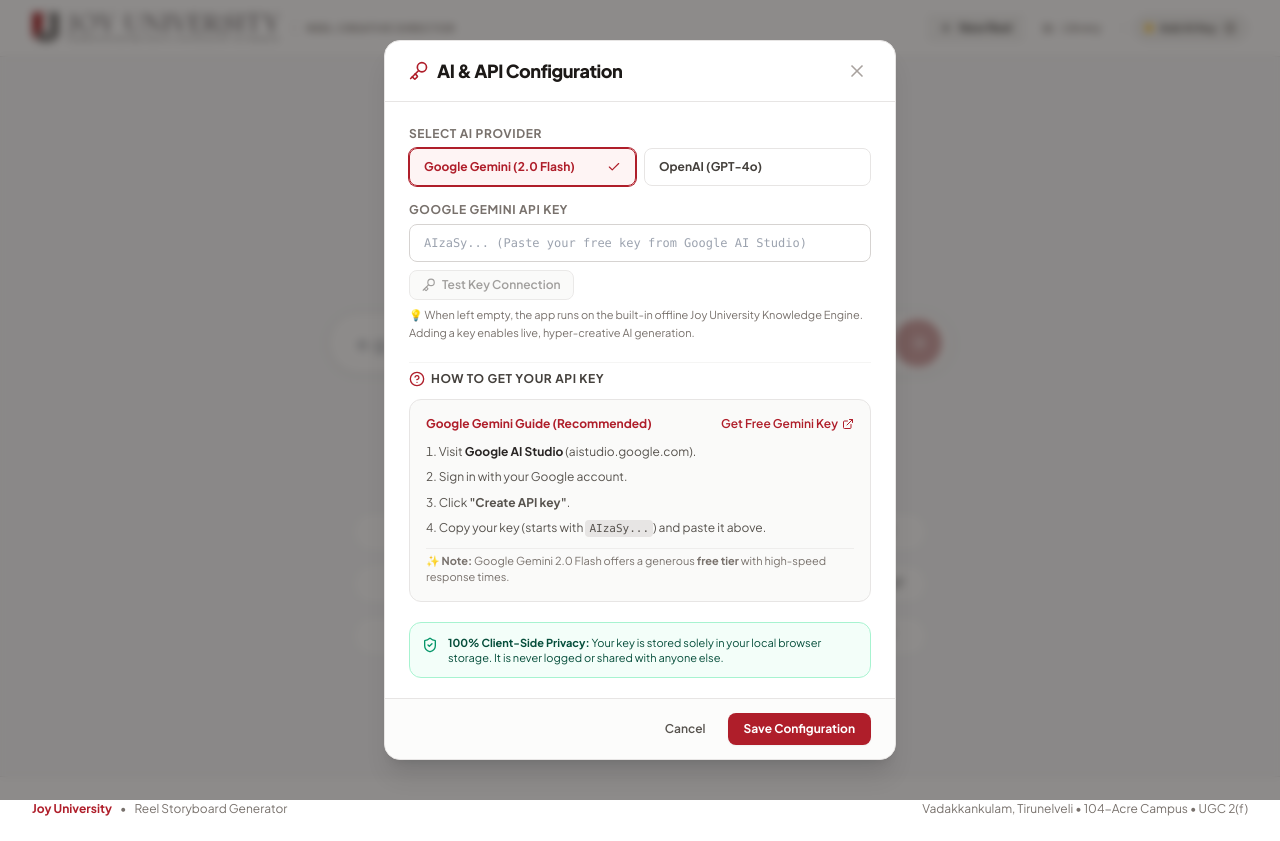
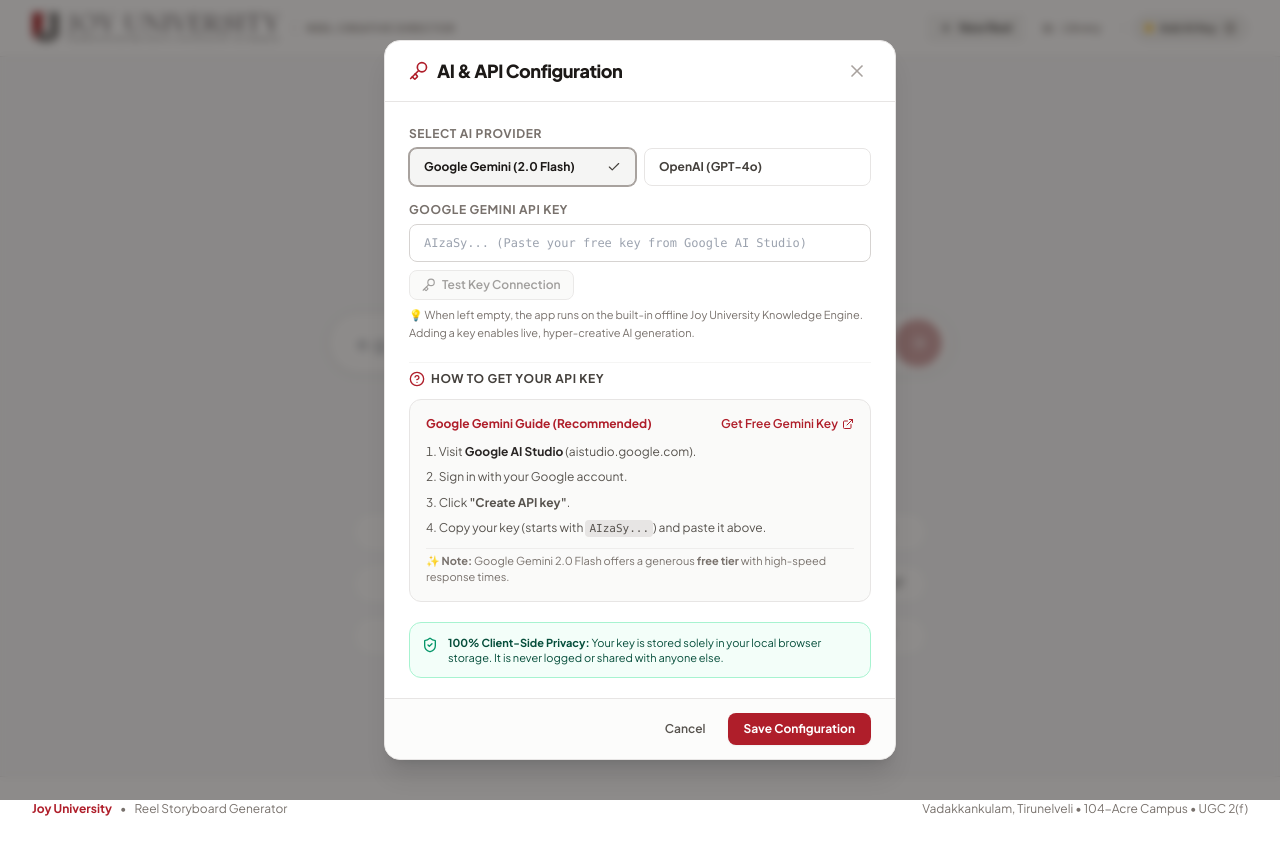
Before and after one commit to Mediadigi-7/ju-reel-creative-director, a React (Vite) app: page / in a window 1280 px wide. Both pictures are taken after a click on the button "Add AI Key". Built offline with nearby package versions, Linux system fonts and the light colour scheme.

Commit message:
Update active provider and input strokes to emerald green when connected

```diff
--- a/src/components/SettingsModal.tsx
+++ b/src/components/SettingsModal.tsx
@@ -124,12 +124,27 @@
                   }}
                   className={`px-3.5 py-2.5 rounded-lg text-xs font-bold border transition-all text-left flex items-center justify-between ${
                     provider === 'gemini'
-                      ? 'border-[#AF1E2A] bg-red-50/80 text-[#AF1E2A] ring-1 ring-[#AF1E2A]'
+                      ? apiKey.trim().length > 0 && testResult?.status !== 'error'
+                        ? 'border-emerald-600 bg-emerald-50/80 text-emerald-800 ring-2 ring-emerald-500/60 shadow-xs'
+                        : 'border-stone-400 bg-stone-100 text-stone-900 ring-1 ring-stone-400'
                       : 'border-stone-200 text-stone-700 hover:bg-stone-50'
                   }`}
                 >
-                  <span>Google Gemini (2.0 Flash)</span>
-                  {provider === 'gemini' && <Check className="w-3.5 h-3.5" />}
+                  <span className="flex items-center gap-1.5">
+                    {provider === 'gemini' && apiKey.trim().length > 0 && testResult?.status !== 'error' && (
+                      <span className="w-2 h-2 rounded-full bg-emerald-500" />
+                    )}
+                    <span>Google Gemini (2.0 Flash)</span>
+                  </span>
+                  {provider === 'gemini' && (
+                    <Check
+                      className={`w-3.5 h-3.5 ${
+                        apiKey.trim().length > 0 && testResult?.status !== 'error'
+                          ? 'text-emerald-600'
+                          : 'text-stone-700'
+                      }`}
+                    />
+                  )}
                 </button>
                 <button
                   type="button"
@@ -139,12 +154,27 @@
                   }}
                   className={`px-3.5 py-2.5 rounded-lg text-xs font-bold border transition-all text-left flex items-center justify-between ${
                     provider === 'openai'
-                      ? 'border-[#AF1E2A] bg-red-50/80 text-[#AF1E2A] ring-1 ring-[#AF1E2A]'
+                      ? apiKey.trim().length > 0 && testResult?.status !== 'error'
+                        ? 'border-emerald-600 bg-emerald-50/80 text-emerald-800 ring-2 ring-emerald-500/60 shadow-xs'
+                        : 'border-stone-400 bg-stone-100 text-stone-900 ring-1 ring-stone-400'
                       : 'border-stone-200 text-stone-700 hover:bg-stone-50'
                   }`}
                 >
-                  <span>OpenAI (GPT-4o)</span>
-                  {provider === 'openai' && <Check className="w-3.5 h-3.5" />}
+                  <span className="flex items-center gap-1.5">
+                    {provider === 'openai' && apiKey.trim().length > 0 && testResult?.status !== 'error' && (
+                      <span className="w-2 h-2 rounded-full bg-emerald-500" />
+                    )}
+                    <span>OpenAI (GPT-4o)</span>
+                  </span>
+                  {provider === 'openai' && (
+                    <Check
+                      className={`w-3.5 h-3.5 ${
+                        apiKey.trim().length > 0 && testResult?.status !== 'error'
+                          ? 'text-emerald-600'
+                          : 'text-stone-700'
+                      }`}
+                    />
+                  )}
                 </button>
               </div>
             </div>
@@ -170,7 +200,11 @@
                     ? 'AIzaSy... (Paste your free key from Google AI Studio)'
                     : 'sk-... (Paste your OpenAI API key)'
                 }
-                className="w-full px-3.5 py-2.5 text-xs rounded-lg border border-stone-300 font-mono text-stone-900 focus:outline-none focus:ring-1 focus:ring-[#AF1E2A] bg-white font-medium"
+                className={`w-full px-3.5 py-2.5 text-xs rounded-lg border font-mono text-stone-900 focus:outline-none bg-white font-medium transition-all ${
+                  apiKey.trim().length > 0 && testResult?.status !== 'error'
+                    ? 'border-emerald-500 ring-2 ring-emerald-500/30 bg-emerald-50/10'
+                    : 'border-stone-300 focus:ring-1 focus:ring-[#AF1E2A]'
+                }`}
               />
 
               {/* Test Button & Status */}
```
